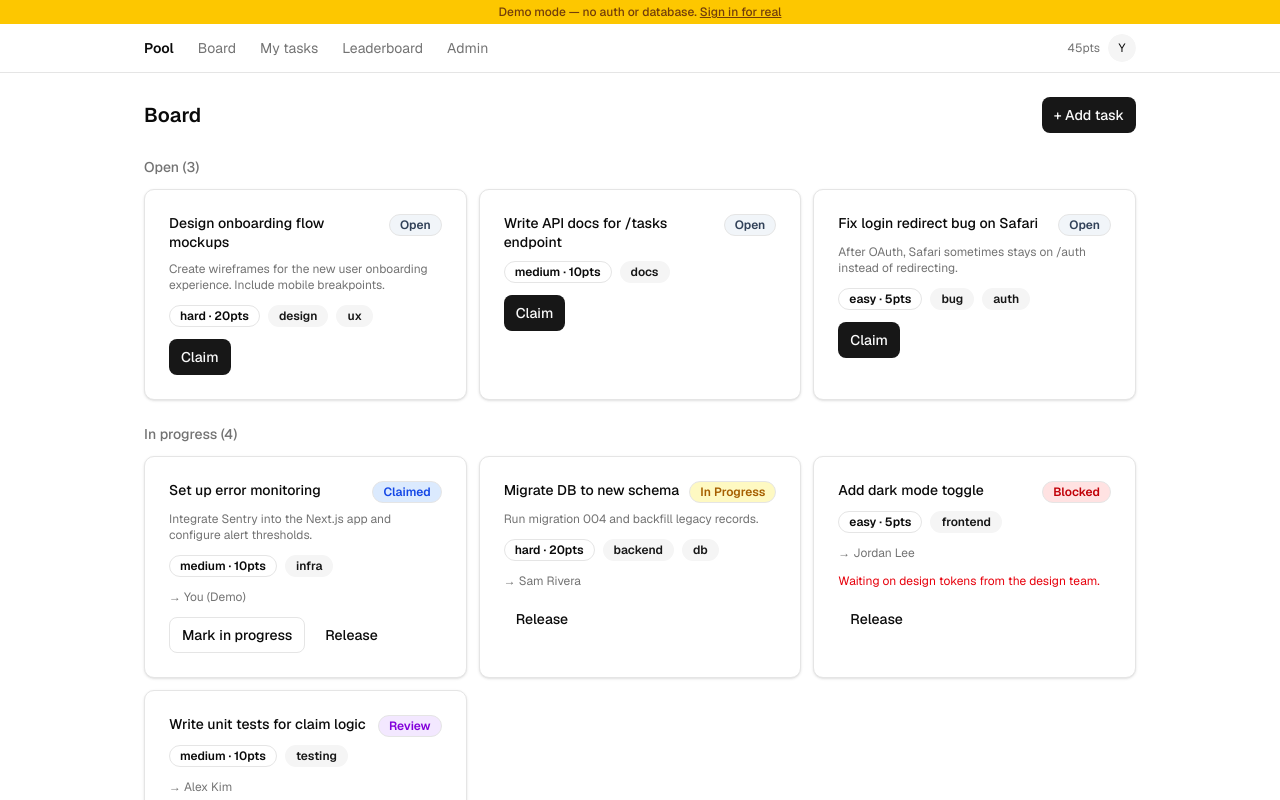
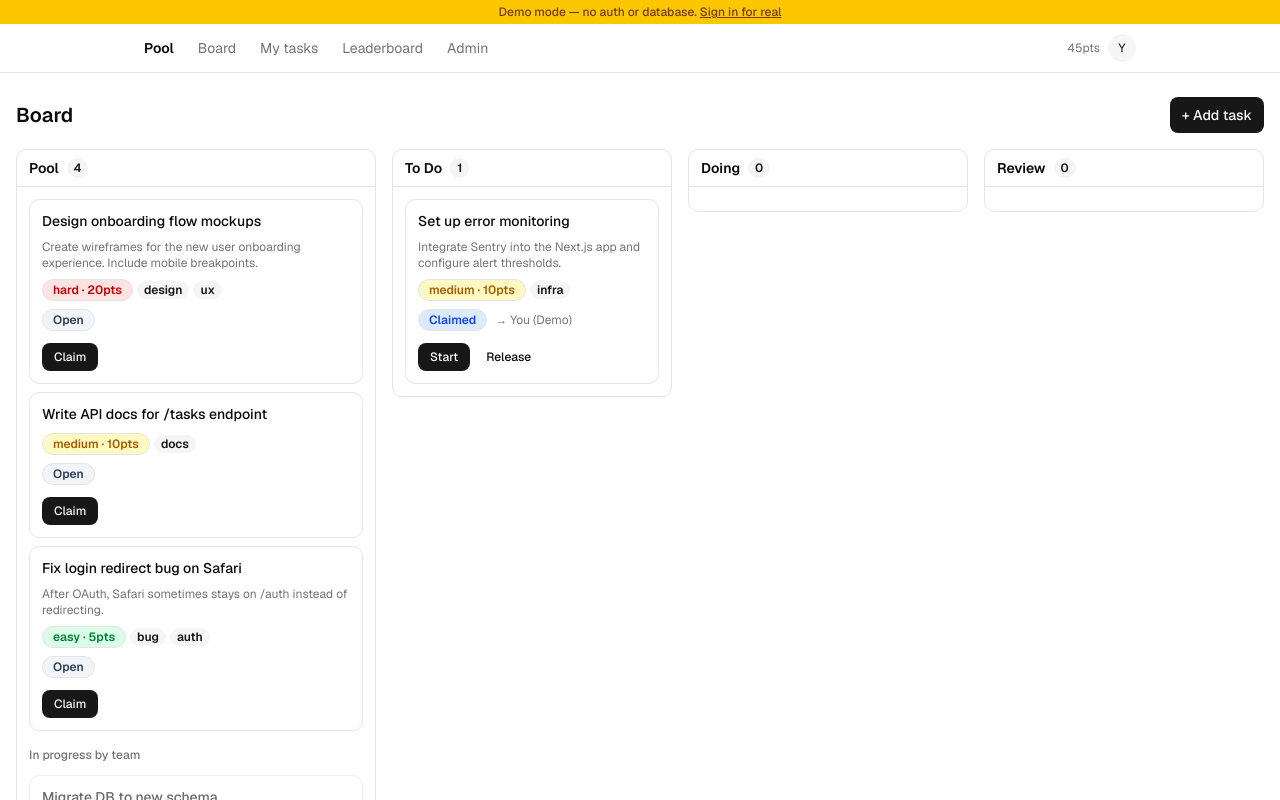
Before and after one commit to sdotdev/pool, a Next.js app: page /demo/board in a window 1280 px wide. Shown: the top 800 px of the page. Built offline with nearby package versions, Linux system fonts and the light colour scheme.

Commit message:
feat: kanban board layout for demo mode

```diff
--- a/app/demo/board/my/page.tsx
+++ b/app/demo/board/my/page.tsx
@@ -1,36 +1,5 @@
-import { DEMO_TASKS, DEMO_PROFILE } from '@/lib/demo-data'
-import { DemoTaskCard } from '@/components/demo-task-card'
-import type { TaskStatus } from '@/lib/types'
+import { redirect } from 'next/navigation'
 
-const SECTIONS: { label: string; statuses: TaskStatus[] }[] = [
-  { label: 'To do', statuses: ['claimed'] },
-  { label: 'In progress', statuses: ['in_progress', 'blocked'] },
-  { label: 'Review', statuses: ['review'] },
-  { label: 'Done', statuses: ['done'] },
-]
-
-export default function DemoMyBoardPage() {
-  const myTasks = DEMO_TASKS.filter(t => t.owner_id === DEMO_PROFILE.id)
-
-  return (
-    <div className="space-y-6">
-      <h1 className="text-xl font-semibold">My tasks</h1>
-      {SECTIONS.map(({ label, statuses }) => {
-        const sectionTasks = myTasks.filter(t => statuses.includes(t.status))
-        if (sectionTasks.length === 0) return null
-        return (
-          <section key={label} className="space-y-3">
-            <h2 className="text-sm font-medium text-muted-foreground">
-              {label} ({sectionTasks.length})
-            </h2>
-            <div className="grid gap-3 sm:grid-cols-2 lg:grid-cols-3">
-              {sectionTasks.map(task => (
-                <DemoTaskCard key={task.id} task={task} currentProfile={DEMO_PROFILE} />
-              ))}
-            </div>
-          </section>
-        )
-      })}
-    </div>
-  )
+export default function DemoMyBoard() {
+  redirect('/demo/board')
 }
--- a/app/demo/board/page.tsx
+++ b/app/demo/board/page.tsx
@@ -1,17 +1,53 @@
+'use client'
+
+import { useState } from 'react'
 import { DEMO_TASKS, DEMO_PROFILE } from '@/lib/demo-data'
-import { DemoTaskCard } from '@/components/demo-task-card'
+import { KanbanColumn } from '@/components/kanban-column'
+import { KanbanCard } from '@/components/kanban-card'
 import { TaskForm } from '@/components/task-form'
 import { Dialog, DialogContent, DialogHeader, DialogTitle, DialogTrigger } from '@/components/ui/dialog'
 import { Button } from '@/components/ui/button'
+import type { TaskWithOwner } from '@/lib/types'
+
+const STATUS_ADVANCE: Partial<Record<string, TaskWithOwner['status']>> = {
+  claimed: 'in_progress',
+  in_progress: 'review',
+  review: 'done',
+}
 
 export default function DemoBoardPage() {
-  const open = DEMO_TASKS.filter(t => t.status === 'open')
-  const inProgress = DEMO_TASKS.filter(t =>
-    ['claimed', 'in_progress', 'blocked', 'review'].includes(t.status)
-  )
+  const [tasks, setTasks] = useState<TaskWithOwner[]>(DEMO_TASKS)
+
+  function handleClaim(taskId: string) {
+    setTasks(prev => prev.map(t =>
+      t.id === taskId
+        ? { ...t, status: 'claimed', owner_id: DEMO_PROFILE.id, owner: { id: DEMO_PROFILE.id, display_name: DEMO_PROFILE.display_name, avatar_url: DEMO_PROFILE.avatar_url } }
+        : t
+    ))
+  }
+
+  function handleRelease(taskId: string) {
+    setTasks(prev => prev.map(t =>
+      t.id === taskId ? { ...t, status: 'open', owner_id: null, owner: null } : t
+    ))
+  }
+
+  function handleAdvance(taskId: string) {
+    setTasks(prev => prev.map(t => {
+      if (t.id !== taskId) return t
+      const next = STATUS_ADVANCE[t.status]
+      return next ? { ...t, status: next } : t
+    }))
+  }
+
+  const poolTasks = tasks.filter(t => t.status === 'open')
+  const teamInProgress = tasks.filter(t => t.status === 'in_progress' && t.owner_id !== DEMO_PROFILE.id)
+  const todoTasks = tasks.filter(t => t.status === 'claimed' && t.owner_id === DEMO_PROFILE.id)
+  const doingTasks = tasks.filter(t => t.status === 'in_progress' && t.owner_id === DEMO_PROFILE.id)
+  const reviewTasks = tasks.filter(t => t.status === 'review' && t.owner_id === DEMO_PROFILE.id)
 
   return (
-    <div className="space-y-6">
+    <div className="space-y-4">
       <div className="flex items-center justify-between">
         <h1 className="text-xl font-semibold">Board</h1>
         <Dialog>
@@ -20,30 +56,78 @@ export default function DemoBoardPage() {
           </DialogTrigger>
           <DialogContent>
             <DialogHeader>
-              <DialogTitle>New task (demo — won't save)</DialogTitle>
+              <DialogTitle>New task (demo — won&apos;t save)</DialogTitle>
             </DialogHeader>
             <TaskForm />
           </DialogContent>
         </Dialog>
       </div>
 
-      <section className="space-y-3">
-        <h2 className="text-sm font-medium text-muted-foreground">Open ({open.length})</h2>
-        <div className="grid gap-3 sm:grid-cols-2 lg:grid-cols-3">
-          {open.map(task => (
-            <DemoTaskCard key={task.id} task={task} currentProfile={DEMO_PROFILE} />
+      <div className="flex gap-4 overflow-x-auto pb-4 items-start">
+        {/* Pool column — wider */}
+        <KanbanColumn title="Pool" count={poolTasks.length + teamInProgress.length} className="min-w-[340px] w-96">
+          {poolTasks.map(task => (
+            <KanbanCard
+              key={task.id}
+              task={task}
+              currentProfile={DEMO_PROFILE}
+              onClaim={() => handleClaim(task.id)}
+            />
           ))}
-        </div>
-      </section>
+          {teamInProgress.length > 0 && (
+            <>
+              <p className="text-xs text-muted-foreground pt-2 pb-1 font-medium">In progress by team</p>
+              {teamInProgress.map(task => (
+                <KanbanCard
+                  key={task.id}
+                  task={task}
+                  currentProfile={DEMO_PROFILE}
+                  teamOnly
+                />
+              ))}
+            </>
+          )}
+        </KanbanColumn>
 
-      <section className="space-y-3">
-        <h2 className="text-sm font-medium text-muted-foreground">In progress ({inProgress.length})</h2>
-        <div className="grid gap-3 sm:grid-cols-2 lg:grid-cols-3">
-          {inProgress.map(task => (
-            <DemoTaskCard key={task.id} task={task} currentProfile={DEMO_PROFILE} />
+        {/* To Do */}
+        <KanbanColumn title="To Do" count={todoTasks.length}>
+          {todoTasks.map(task => (
+            <KanbanCard
+              key={task.id}
+              task={task}
+              currentProfile={DEMO_PROFILE}
+              onAdvance={() => handleAdvance(task.id)}
+              onRelease={() => handleRelease(task.id)}
+            />
           ))}
-        </div>
-      </section>
+        </KanbanColumn>
+
+        {/* Doing */}
+        <KanbanColumn title="Doing" count={doingTasks.length}>
+          {doingTasks.map(task => (
+            <KanbanCard
+              key={task.id}
+              task={task}
+              currentProfile={DEMO_PROFILE}
+              onAdvance={() => handleAdvance(task.id)}
+              onRelease={() => handleRelease(task.id)}
+            />
+          ))}
+        </KanbanColumn>
+
+        {/* Review */}
+        <KanbanColumn title="Review" count={reviewTasks.length}>
+          {reviewTasks.map(task => (
+            <KanbanCard
+              key={task.id}
+              task={task}
+              currentProfile={DEMO_PROFILE}
+              onAdvance={() => handleAdvance(task.id)}
+              onRelease={() => handleRelease(task.id)}
+            />
+          ))}
+        </KanbanColumn>
+      </div>
     </div>
   )
 }
--- a/app/demo/layout.tsx
+++ b/app/demo/layout.tsx
@@ -27,7 +27,7 @@ export default function DemoLayout({ children }: { children: React.ReactNode })
           </div>
         </div>
       </header>
-      <main className="max-w-5xl mx-auto px-4 py-6">{children}</main>
+      <main className="px-4 py-6 overflow-x-auto">{children}</main>
     </>
   )
 }
--- /dev/null
+++ b/components/kanban-card.tsx
@@ -0,0 +1,91 @@
+import { Card, CardContent } from '@/components/ui/card'
+import { Badge } from '@/components/ui/badge'
+import { Button } from '@/components/ui/button'
+import { StatusBadge } from '@/components/status-badge'
+import type { TaskWithOwner, Profile } from '@/lib/types'
+
+export interface KanbanCardProps {
+  task: TaskWithOwner
+  currentProfile: Profile
+  onClaim?: () => void
+  onAdvance?: () => void
+  onRelease?: () => void
+  pending?: boolean
+  /** When true, renders as a read-only team card (greyed out, no actions) */
+  teamOnly?: boolean
+}
+
+const advanceLabel: Partial<Record<string, string>> = {
+  claimed: 'Start',
+  in_progress: 'Send for review',
+  review: 'Mark done',
+}
+
+const difficultyColor: Record<string, string> = {
+  easy: 'bg-green-100 text-green-700',
+  medium: 'bg-yellow-100 text-yellow-700',
+  hard: 'bg-red-100 text-red-700',
+}
+
+export function KanbanCard({ task, currentProfile, onClaim, onAdvance, onRelease, pending, teamOnly }: KanbanCardProps) {
+  const isOwner = task.owner_id === currentProfile.id
+  const isCoordinator = currentProfile.role === 'coordinator' || currentProfile.role === 'admin'
+
+  return (
+    <Card className={`shadow-none ${teamOnly ? 'opacity-60' : ''}`}>
+      <CardContent className="p-3 space-y-2">
+        {/* Title */}
+        <p className="font-medium text-sm leading-snug">{task.title}</p>
+
+        {/* Description */}
+        {task.description && (
+          <p className="text-xs text-muted-foreground line-clamp-2">{task.description}</p>
+        )}
+
+        {/* Badges row */}
+        <div className="flex flex-wrap gap-1 items-center">
+          <Badge variant="outline" className={`text-xs ${difficultyColor[task.difficulty]}`}>
+            {task.difficulty} · {task.points}pts
+          </Badge>
+          {task.tags.map(tag => (
+            <Badge key={tag} variant="secondary" className="text-xs px-1.5 py-0">{tag}</Badge>
+          ))}
+        </div>
+
+        {/* Status */}
+        <div className="flex items-center gap-2">
+          <StatusBadge status={task.status} />
+          {task.owner && (
+            <span className="text-xs text-muted-foreground">→ {task.owner.display_name}</span>
+          )}
+        </div>
+
+        {/* Blocked reason */}
+        {task.blocked_reason && (
+          <p className="text-xs text-destructive">{task.blocked_reason}</p>
+        )}
+
+        {/* Actions */}
+        {!teamOnly && (
+          <div className="flex gap-1 pt-1 flex-wrap">
+            {task.status === 'open' && onClaim && (
+              <Button size="sm" className="h-7 text-xs" onClick={onClaim} disabled={pending}>
+                Claim
+              </Button>
+            )}
+            {isOwner && advanceLabel[task.status] && onAdvance && (
+              <Button size="sm" className="h-7 text-xs" onClick={onAdvance} disabled={pending}>
+                {advanceLabel[task.status]}
+              </Button>
+            )}
+            {(isOwner || isCoordinator) && task.status !== 'open' && onRelease && (
+              <Button size="sm" variant="ghost" className="h-7 text-xs" onClick={onRelease} disabled={pending}>
+                Release
+              </Button>
+            )}
+          </div>
+        )}
+      </CardContent>
+    </Card>
+  )
+}
--- /dev/null
+++ b/components/kanban-column.tsx
@@ -0,0 +1,23 @@
+import { Badge } from '@/components/ui/badge'
+import type { ReactNode } from 'react'
+
+interface KanbanColumnProps {
+  title: string
+  count: number
+  children: ReactNode
+  className?: string
+}
+
+export function KanbanColumn({ title, count, children, className }: KanbanColumnProps) {
+  return (
+    <div className={`flex flex-col bg-muted/5 rounded-lg border ${className ?? 'min-w-[280px] w-72'}`}>
+      <div className="sticky top-0 z-10 flex items-center gap-2 px-3 py-2 bg-muted/10 rounded-t-lg border-b">
+        <span className="font-semibold text-sm">{title}</span>
+        <Badge variant="secondary" className="text-xs px-1.5 py-0 h-5">{count}</Badge>
+      </div>
+      <div className="flex flex-col gap-2 p-3 flex-1 overflow-y-auto">
+        {children}
+      </div>
+    </div>
+  )
+}
```
